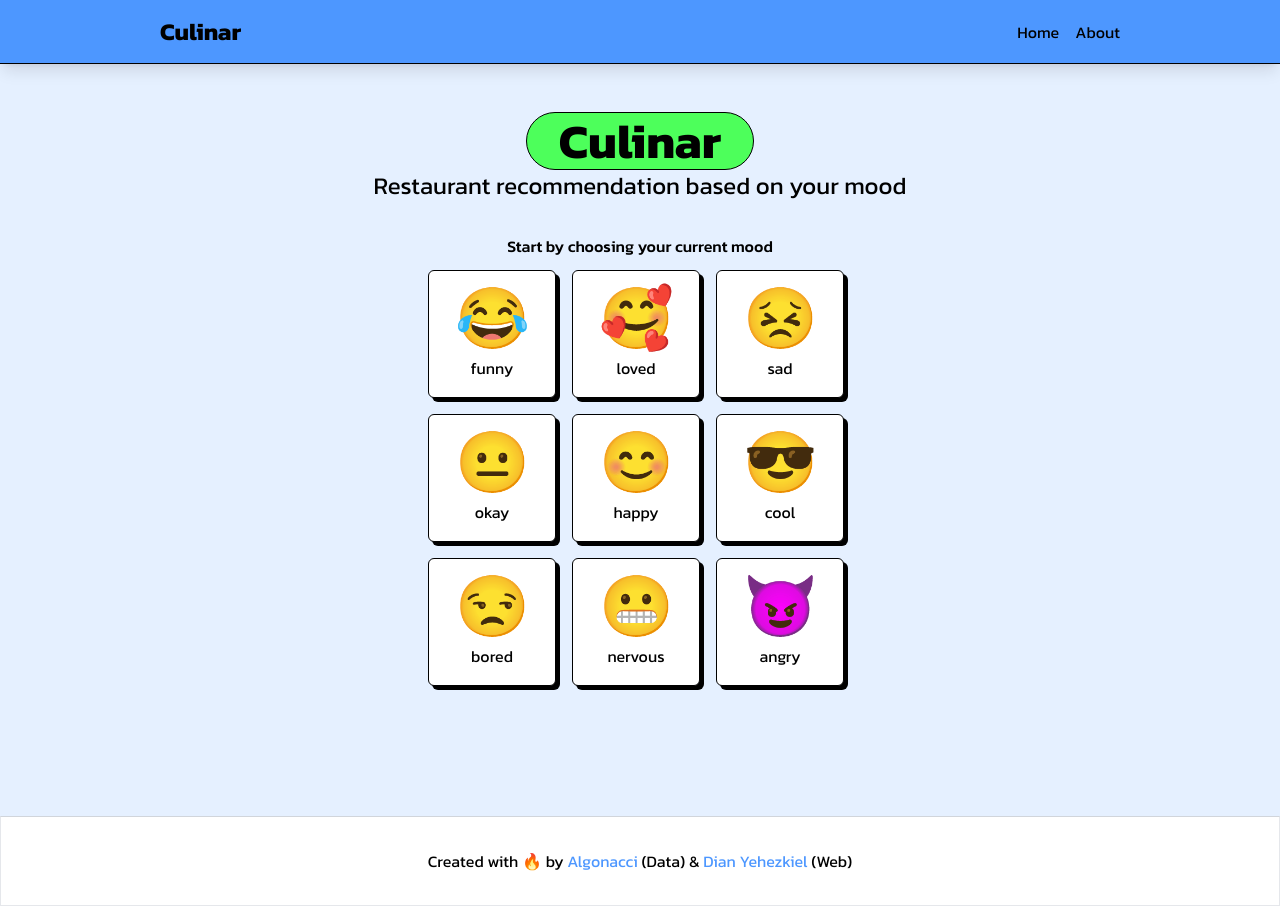
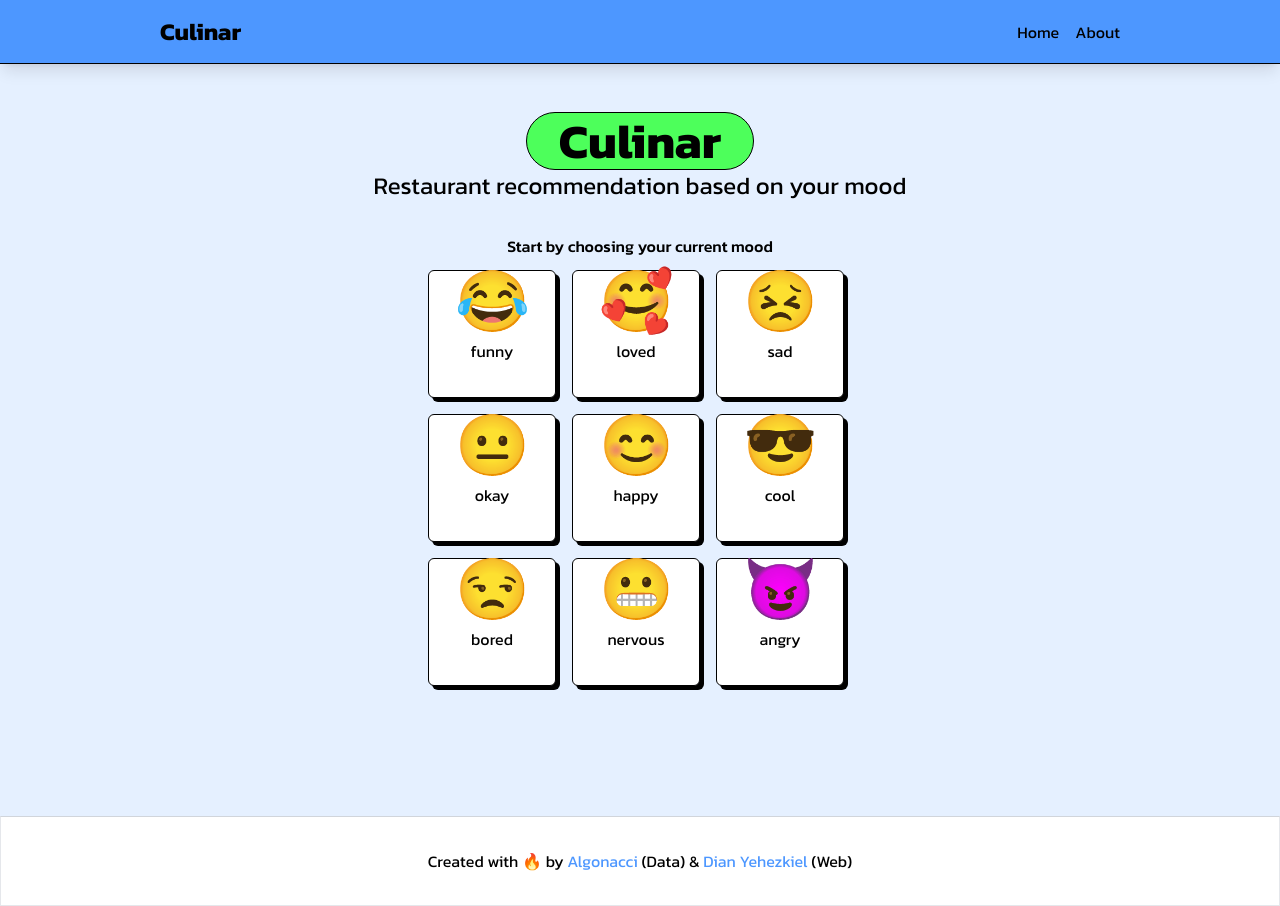
Before and after one commit to dianyehezkiel/culinar_fe, a Next.js app: page / in a window 1280 px wide. Built offline with nearby package versions, Linux system fonts and the light colour scheme.

Commit message:
remove default justify center in card

```diff
--- a/styles/components/Card.module.css
+++ b/styles/components/Card.module.css
@@ -2,7 +2,7 @@
 
 @layer components {
   .card {
-    @apply flex-none flex flex-col rounded-md border justify-center items-center
+    @apply flex-none flex flex-col rounded-md border items-center
     transition-all duration-150 shadow-none border-black bg-white
     -translate-x-1 -translate-y-1 active:translate-x-0 active:translate-y-0;
   }
```
